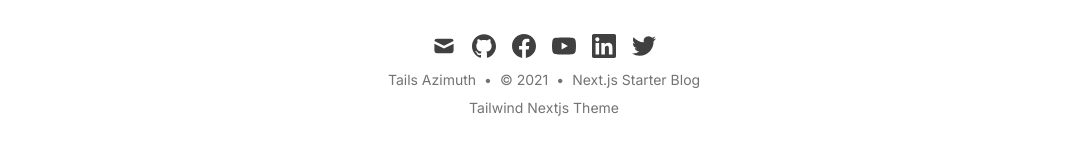
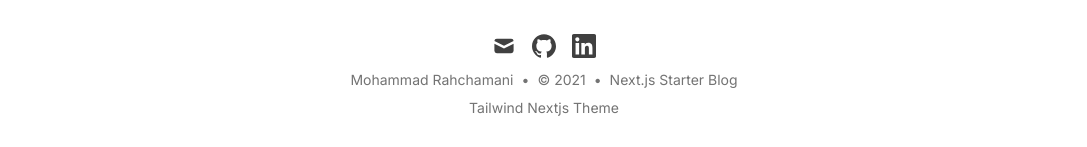
Before and after one commit to mohammad-rahchamani/blog, a Next.js app: page / in a window 1280 px wide. Shown: the part 1663-1810 px from the top of the page, without its empty margins (96-1183 px from the left). Built offline with nearby package versions, Linux system fonts and the light colour scheme; no server answers; what @tailwindcss/typography would draw is missing.

Commit message:
change social links and author

```diff
--- a/data/siteMetadata.js
+++ b/data/siteMetadata.js
@@ -1,6 +1,6 @@
 const siteMetadata = {
   title: 'Next.js Starter Blog',
-  author: 'Tails Azimuth',
+  author: 'Mohammad Rahchamani',
   headerTitle: 'TailwindBlog',
   description: 'A blog created with Next.js and Tailwind.css',
   language: 'en-us',
@@ -9,12 +9,9 @@
   siteLogo: '/static/images/logo.png',
   image: '/static/images/avatar.png',
   socialBanner: '/static/images/twitter-card.png',
-  email: 'address@yoursite.com',
-  github: 'https://github.com',
-  twitter: 'https://twitter.com/Twitter',
-  facebook: 'https://facebook.com',
-  youtube: 'https://youtube.com',
-  linkedin: 'https://www.linkedin.com',
+  email: 'mohammad.rahchamani@gmail.com',
+  github: 'https://github.com/mohammad-rahchamani',
+  linkedin: 'https://www.linkedin.com/in/mohammad-rahchamani',
   locale: 'en-US',
   analytics: {
     // supports plausible, simpleAnalytics or googleAnalytics
```
